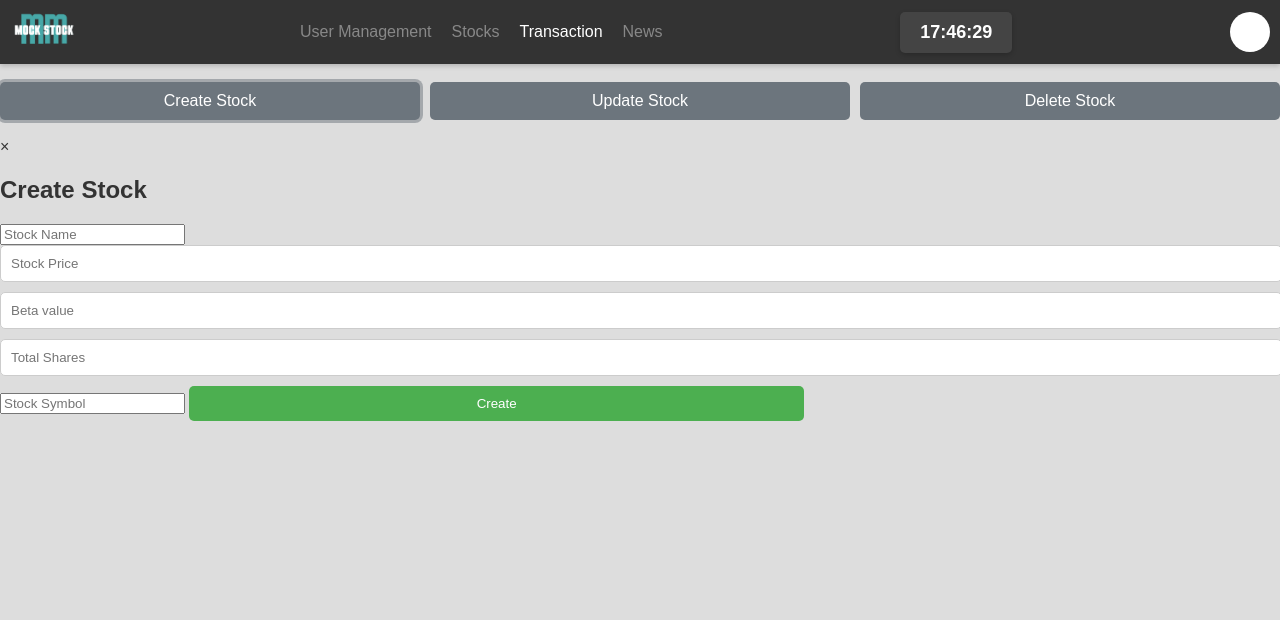
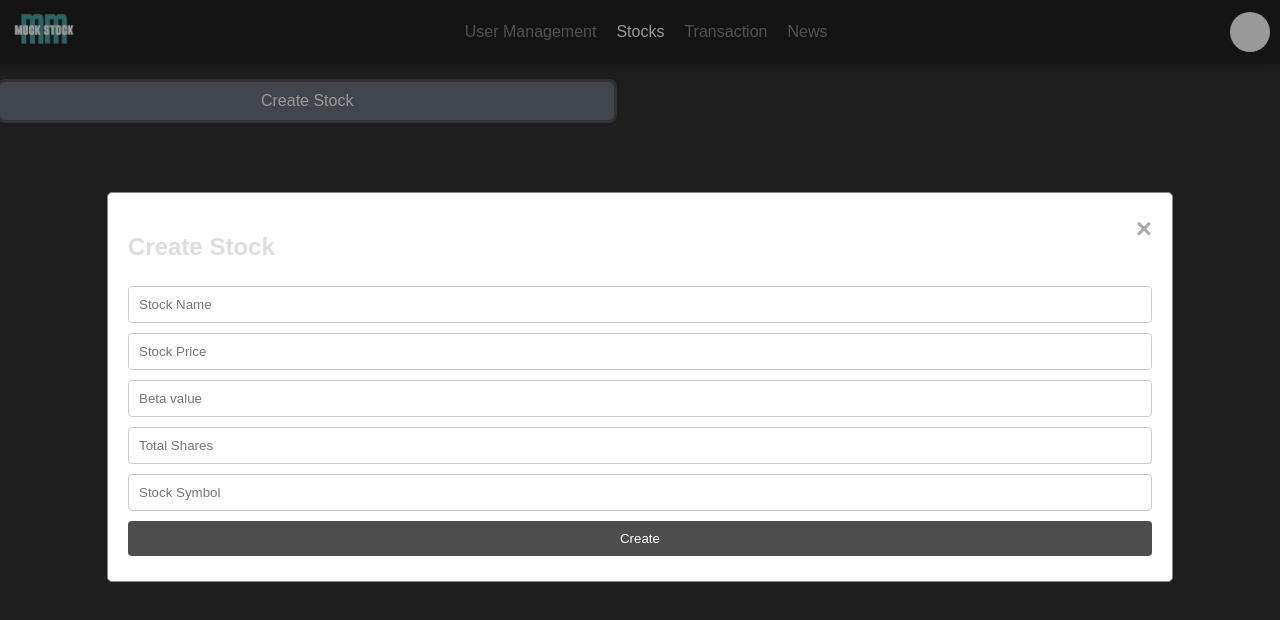
Before and after one commit to dhvanithakkar/MockStockSimulation, a website: page frontend/trial.html in a window 1280 px wide. Both pictures are taken after a click on the button "Create Stock". Drawn offline with nearby package versions, Linux system fonts and the light colour scheme; no server answers.

Commit message:
added css for trial.html

```diff
--- a/frontend/trial.css
+++ b/frontend/trial.css
@@ -2,12 +2,12 @@ body {
     font-family: 'Arial', 'Helvetica', sans-serif;
     margin: 0;
     padding: 0;
-    background-color:  #ddd;
-    color: #333;
+    background-color: #333; /* Dark grey */
+    color: #ddd; /* Light grey text */
   }
 
   header {
-    background-color: #333;
+    background-color: #222; /* Darker grey */
     color: #fff;
     padding: 10px;
     display: flex;
@@ -81,7 +81,7 @@ nav ul li a:hover {
     justify-content: space-between;
     align-items: center;
     padding: 10px;
-    background-color: #444;
+    background-color: #444; /* Dark grey */
     color: #fff;
     border-radius: 5px;
     cursor: pointer;
@@ -90,7 +90,7 @@ nav ul li a:hover {
   }
 
   .stock-line:hover {
-    background-color: #555;
+    background-color: #555; /* Slightly darker grey on hover */
   }
 
   .company-name {
@@ -152,7 +152,7 @@ nav ul li a:hover {
     display: flex;
     flex-direction: column;
     align-items: flex-start;
-    margin-bottom: 10px; /* Add space between elements */
+    margin-bottom: 10px;
   }
 
   .stock-price-detail, .stock-quantity {
@@ -172,13 +172,13 @@ nav ul li a:hover {
 
   /* Add styles for the buttons */
   button {
-    width: 48%; /* Adjust button width as needed */
-    padding: 10px; /* Add padding */
-    border: none; /* Remove border */
-    border-radius: 5px; /* Add border radius */
-    cursor: pointer; /* Add pointer cursor */
-    transition: background-color 0.3s ease; /* Add transition effect */
-    background-color: #4CAF50; /* Green */
+    width: 48%;
+    padding: 10px;
+    border: none;
+    border-radius: 5px;
+    cursor: pointer;
+    transition: background-color 0.3s ease;
+    background-color: #626862; /* Green */
     color: white; /* White text */
   }
 
@@ -186,13 +186,12 @@ button:hover {
     background-color: #45a049; /* Darker green on hover */
   }
 
-
   input[type="number"] {
-    width: calc(100% - 20px); /* Adjust input width to leave space for buttons */
+    width: calc(100% - 20px);
     padding: 10px;
     border: 1px solid #ccc;
     border-radius: 5px;
-    margin-bottom: 10px; /* Add spacing between elements */
+    margin-bottom: 10px;
   }
 
   .timer {
@@ -203,13 +202,15 @@ input[type="number"] {
     border-radius: 5px;
     box-shadow: 0 2px 5px rgba(0, 0, 0, 0.2);
   }
-header nav ul li:nth-child(3) a {
+
+  header nav ul li:nth-child(2) a {
     color: #fff; /* Set the color of the "Sector" link to white */
   }
+
   .stock-actions {
     display: flex;
-    gap: 10px; /* Space between buttons */
-    justify-content: flex-start; /* Align buttons to the left, you can change to center or right if needed */
+    gap: 10px;
+    justify-content: flex-start;
   }
 
   .stock-actions button {
@@ -234,6 +235,68 @@ color: #fff; /* Set the color of the "Sector" link to white */
   }
 
   .stock-actions button:focus {
-    outline: none; /* Remove default focus outline */
+    outline:none; /* Remove default focus outline */
     box-shadow: 0 0 0 3px rgba(108, 117, 125, 0.5); /* Custom focus outline */
 }
+.modal {
+    display: none; /* Hidden by default */
+    position: fixed; /* Stay in place */
+    z-index: 1; /* Sit on top */
+    left: 0;
+    top: 0;
+    width: 100%; /* Full width */
+    height: 100%; /* Full height */
+    overflow: auto; /* Enable scroll if needed */
+    background-color: rgb(0,0,0); /* Fallback color */
+    background-color: rgba(0,0,0,0.4); /* Black w/ opacity */
+  }
+
+  /* Modal content */
+  .modal-content {
+    background-color: #fefefe;
+    margin: 15% auto; /* 15% from the top and centered */
+    padding: 20px;
+    border: 1px solid #888;
+    width: 80%; /* Could be more or less, depending on screen size */
+    border-radius: 5px;
+  }
+
+  /* Close button */
+  .close {
+    color: #aaa;
+    float: right;
+    font-size: 28px;
+    font-weight: bold;
+  }
+
+  .close:hover,
+  .close:focus {
+    color: black;
+    text-decoration: none;
+    cursor: pointer;
+  }
+
+  /* Form input styles */
+  .modal-content input[type="text"],
+  .modal-content input[type="number"],
+  .modal-content button {
+    width: 100%;
+    padding: 10px;
+    margin: 5px 0;
+    display: inline-block;
+    border: 1px solid #ccc;
+    border-radius: 4px;
+    box-sizing: border-box;
+  }
+
+  /* Button styles */
+  .modal-content button {
+    background-color: #4c4d4c;
+    color: white;
+    border: none;
+    cursor: pointer;
+  }
+
+  .modal-content button:hover {
+    background-color: #4c4d4c;
+  }
--- a/frontend/trial.html
+++ b/frontend/trial.html
@@ -17,7 +17,6 @@
                     <li><a href="game_news.html">News</a></li>
           </ul>
         </nav>
-        <div class="timer" id="timer">00:00:00</div>
         <div class="user-profile" onclick="toggleUserDetailsPanel()">U</div>
         <div class="user-details-panel" id="userDetailsPanel">
             <p>User Name</p>
@@ -28,8 +27,6 @@
     <br>
     <div class="stock-actions">
         <button onclick="showCreateForm()">Create Stock</button>
-        <button onclick="updateStock()">Update Stock</button>
-        <button onclick="deleteStock()">Delete Stock</button>
       </div>
       <br>
       <div id="createStockModal" class="modal">
--- a/frontend/trial.js
+++ b/frontend/trial.js
@@ -54,14 +54,6 @@ function toggleDetails(company, competitionID) {
 
 
 
-function updateTimer() {
-    const timerElement = document.getElementById('timer');
-    const now = new Date();
-    const hours = String(now.getHours()).padStart(2, '0');
-    const minutes = String(now.getMinutes()).padStart(2, '0');
-    const seconds = String(now.getSeconds()).padStart(2, '0');
-    timerElement.textContent = `${hours}:${minutes}:${seconds}`;
-}
 
 function toggleUserDetailsPanel() {
     var panel = document.getElementById("userDetailsPanel");
```
Also changed, not shown: frontend/game-transaction.html (+0 -1 lines), frontend/game-transaction.js (+0 -8 lines). Lines whose indentation alone changed are shown as unchanged.
